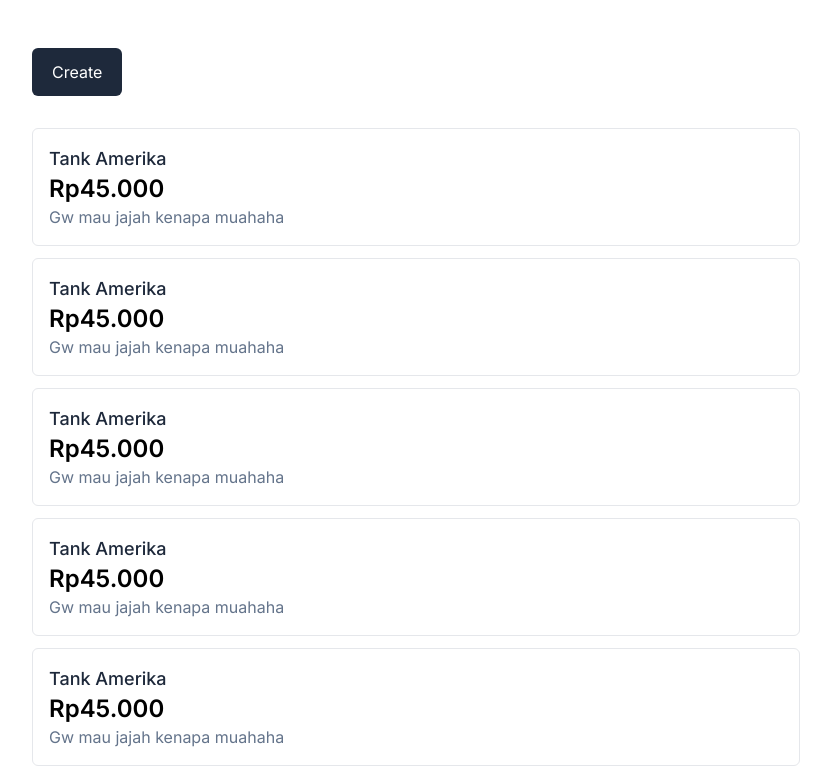
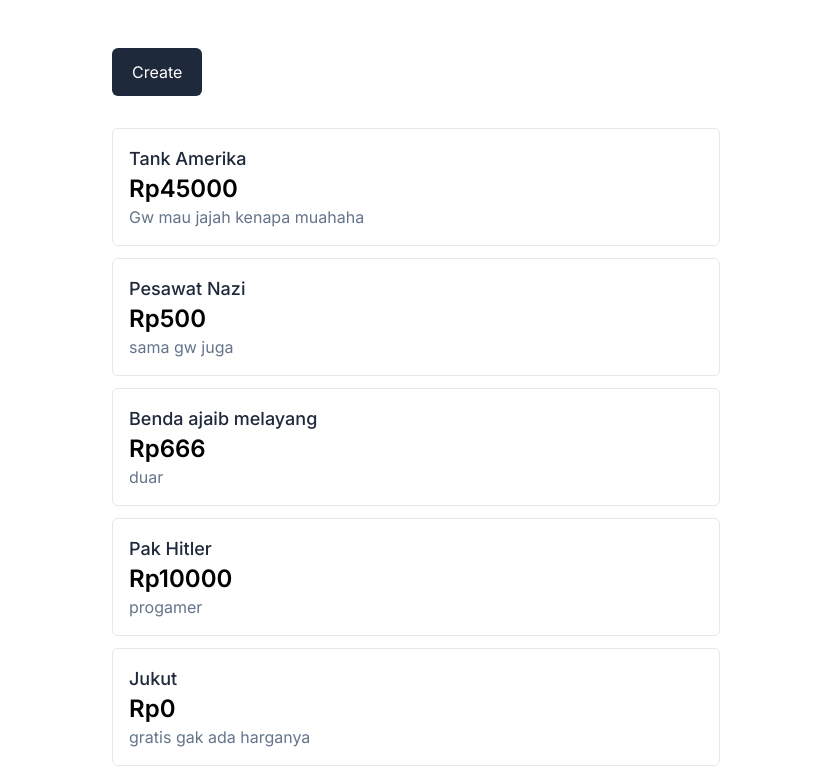
Before and after one commit to osi-ic/store01, a Next.js app: page / in a window 1280 px wide. Shown: the top 778 px of the page, without its empty margins (224-1055 px from the left). Built offline with nearby package versions, Linux system fonts and the light colour scheme.

Commit message:
gak tau kenapa gw kok gak bisa fetch ke api

```diff
--- a/src/app/api/product/route.js
+++ b/src/app/api/product/route.js
@@ -43,5 +43,6 @@ export const GET = async () => {
       content: "stonk nih",
     },
   ];
+
   return NextResponse.json({ products });
 };
--- a/src/app/layout.jsx
+++ b/src/app/layout.jsx
@@ -12,7 +12,7 @@ export default function RootLayout({ children }) {
   return (
     <html lang="en">
       <body className={inter.className}>
-        <div className="max-w-screen-md mx-auto my-12 flex flex-col gap-8">
+        <div className="max-w-screen-sm mx-auto my-12 px-4 flex flex-col gap-8">
           {children}
         </div>
       </body>
--- a/src/app/page.jsx
+++ b/src/app/page.jsx
@@ -1,6 +1,58 @@
 import Link from "next/link";
 
-export default function Home() {
+const getProduct = async () => {
+  const req = await fetch("http://localhost:3000/api/product", {
+    cache: "no-store",
+  });
+
+  return req.json;
+};
+
+export default async function Home() {
+  const product = await getProduct();
+  console.log(product);
+
+  JSON.stringify(product);
+
+  const products = [
+    {
+      id: 1,
+      title: "Tank Amerika",
+      price: 45000,
+      content: "Gw mau jajah kenapa muahaha",
+    },
+    {
+      id: 2,
+      title: "Pesawat Nazi",
+      price: 500,
+      content: "sama gw juga",
+    },
+    {
+      id: 3,
+      title: "Benda ajaib melayang",
+      price: 666,
+      content: "duar",
+    },
+    {
+      id: 4,
+      title: "Pak Hitler",
+      price: 10000,
+      content: "progamer",
+    },
+    {
+      id: 5,
+      title: "Jukut",
+      price: 0,
+      content: "gratis gak ada harganya",
+    },
+    {
+      id: 6,
+      title: "pahala",
+      price: 100000000,
+      content: "stonk nih",
+    },
+  ];
+
   return (
     <>
       <Link href="/create">
@@ -9,13 +61,11 @@ export default function Home() {
         </button>
       </Link>
       <main className="flex flex-col gap-3">
-        {[1, 2, 3, 4, 5, 6, 7].map((item, index) => (
-          <article key={index} className="border p-4 rounded-md">
-            <h3 className="font-medium text-slate-800 text-lg">Tank Amerika</h3>
-            <h2 className="font-semibold text-2xl">Rp45.000</h2>
-            <p className="font-normal text-slate-500">
-              Gw mau jajah kenapa muahaha
-            </p>
+        {products.map(({ id, title, price, content }) => (
+          <article key={id} className="border p-4 rounded-md">
+            <h3 className="font-medium text-slate-800 text-lg">{title}</h3>
+            <h2 className="font-semibold text-2xl">Rp{price}</h2>
+            <p className="font-normal text-slate-500">{content}</p>
           </article>
         ))}
       </main>
```
